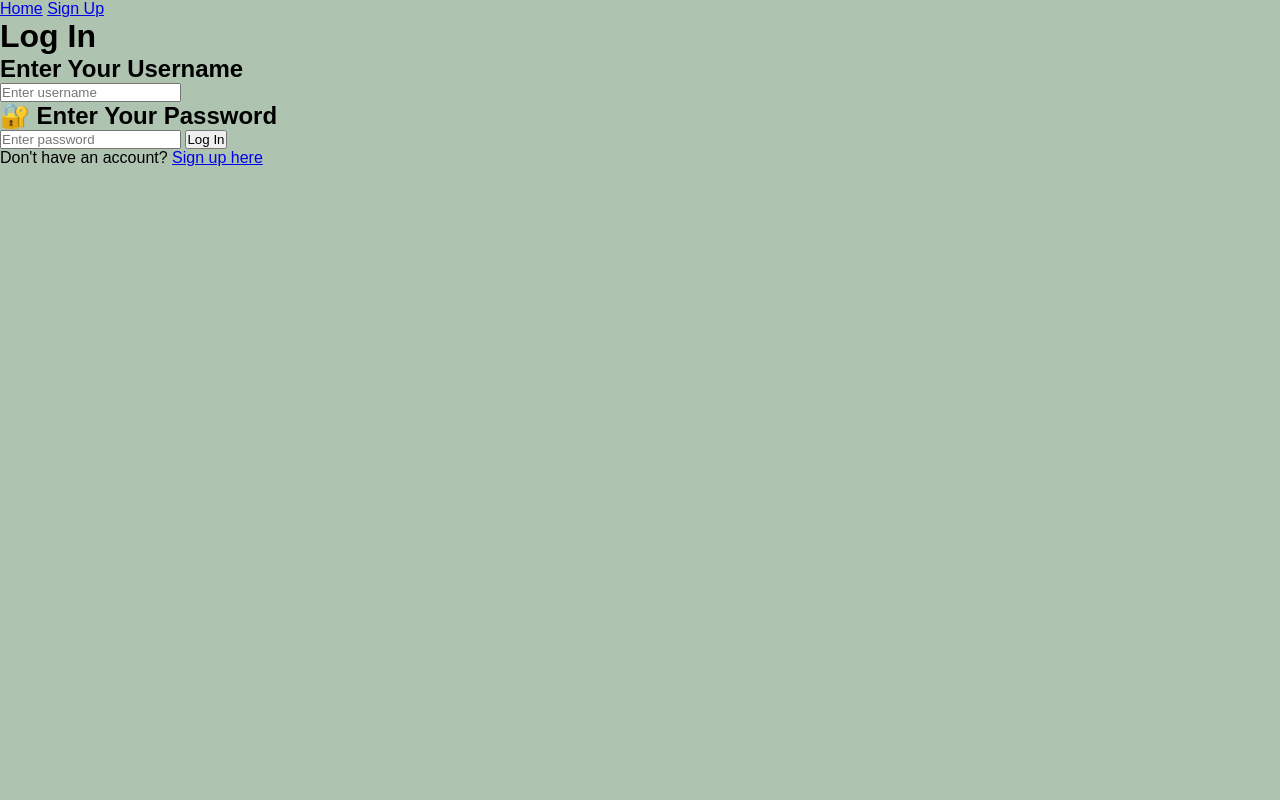
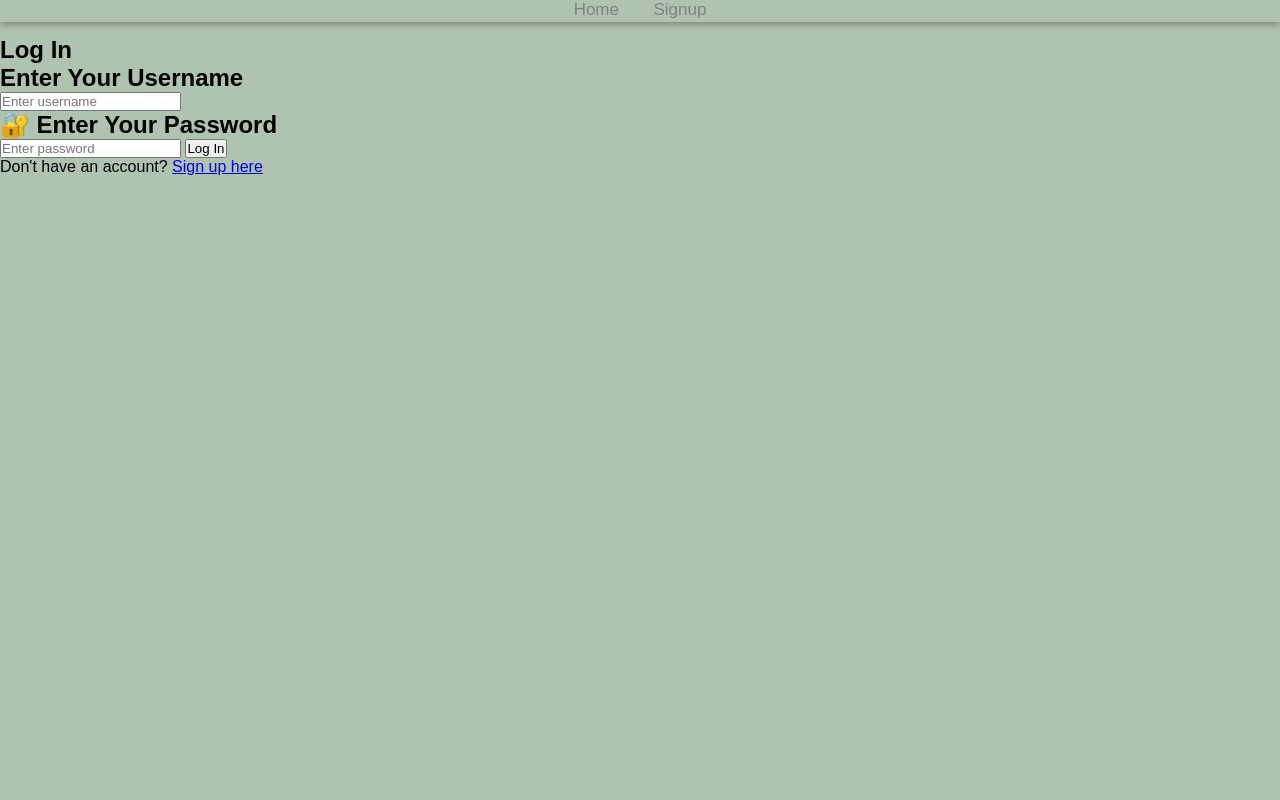
Before and after one commit to Jola189/Recipe-Reservoir, a Flask app: page /login in a window 1280 px wide. Run offline with Flask 3, Linux system fonts and the light colour scheme.

Commit message:
changed my index

```diff
--- a/static/style.css
+++ b/static/style.css
@@ -80,50 +80,56 @@ section .main .main_img{
     object-fit: contain;
 }
 
-section .main .main_text h1{
+section .main .main_text h2{
     font-size: 28px;
     position: relative;
     top: -90px;
-    left: 20px;
-}
-
-section .main .main_text h1 span{
-    margin-left: 15px;
-    color:#fac031;
-    line-height: 22px;
-    font-size: 32px;
+    /* left: 20px;  */
+    margin-left: 100px;
 }
 
 section .main .main_img img{
     width: 700px;
     position: relative;
-    left: 55px;
+    /* left: 5px; */
 }
 
 section p{
     width: 650px;
     text-align: justify;
     position: relative;
-    left: 69px;
-    bottom: 200px;
+    right: 100px;
+    top: 75px;
     line-height: 22px;
 }
 
-section .main_btn {
-    background: #fac031;
-    position: relative;
-    left: 123px;
-    width: 150px;
+/* the login and sign up buttons*/
+.login-btn {
+    background-color: rgba(253, 220, 56, 0.95); /* Blue */
+    color: white;
+    border: none;
+    padding: 10px 20px;
+    border-radius: 6px;
     cursor: pointer;
-    padding: 12px 2px;
+    font-size: 16px;
+    margin-bottom: 300px;
+    margin-left: 100px;
 }
-
-section .main_btn a{
+.login-btn:hover {
+    background-color: rgba(220, 188, 31, 0.95);
+    cursor: pointer;
+}
+.signup-btn {
+    background-color: rgba(253, 220, 56, 0.95); /* Green */
     color: white;
-    margin-right: 10px;
-    text-decoration: none;
+    border: none;
+    padding: 10px 20px;
+    border-radius: 6px;
+    cursor: pointer;
+    font-size: 16px;
+    margin-top: 15px;
 }
-
-section .main_btn:hover {
-    transition: 0.5s;
+.signup-btn:hover {
+    background-color: rgba(220, 188, 31, 0.95);
+    cursor: pointer;
 }
--- a/static/stylelogin.css
+++ b/static/stylelogin.css
@@ -12,21 +12,73 @@ body{
     min-height: 100vh;
     background: seagreen;
 }
-.wrapper{
+
+section{
+    width: 100%;
+    height: 100vh;
+}
+
+section nav{
+    display: flex;
+    justify-content: space-around;
+    align-items: center;
+    position: fixed;
+    right: 0;
+    left: 0;
+    background: 0;
+    box-shadow: 0 0 10px rgba(0,0,0,0.5);
+    z-index: 1000;
+}
+
+section nav ul{
+    list-style: none;
+}
+
+section nav ul li{
+    display: inline-block;
+    margin: 0 15px;
+}
+
+section nav ul li a{
+    text-decoration: none;
+    color: grey;
+    font-weight: 500;
+    font-size: 17px;
+    transition: 0.1s
+}
+
+section nav ul li a::after{
+    content: '';
+    width: 0;
+    height: 2px;
+    background: rgb(139, 139, 139);
+    display: block;
+    transition: 0.2s linear;
+}
+
+section nav ul li a:hover::after{
+    width: 100%;
+}
+
+section nav ul li a:hover::after{
+    color: rgb(139, 139, 139);
+}
+
+.form{
     width: 420px;
     background: purple;
     color: #fff;
 }
-.wrapper h1{
+.form h2{
     font-size: 36px;
     text-align: center;
 }
-.wrapper .input-box{
+.form .input{
     width: 100%;
     height: 50px;
     margin: 30px 0;
 }
-.input-box input{
+.input input{
     width: 100%;
     height: 100%;
     background: transparent;
@@ -38,10 +90,10 @@ body{
     color: #fff;
     padding: 20px 45px 20px 20px
 }
-.input-box input::placeholder{
+.input input::placeholder{
     color: #fff;
 }
-.input-box i{
+.input i{
     position: ablsolute;
     right: 20px;
     top: 30%;
--- a/templates/login.html
+++ b/templates/login.html
@@ -4,15 +4,33 @@
   <meta charset="UTF-8">
   <meta name="viewport" content="width=device-width, initial-scale=1.0">
   <title>Login - Recipe Hub</title>
-  <link rel="stylesheet" href="{{ url_for('static', filename='style.css') }}">
+  <link rel="stylesheet" href="{{ url_for('static', filename='stylelogin.css') }}">
 </head>
 <body style="background-color: #AEC3B0;">
 
+  <section>
+        <nav>
+            <!-- <div class="logo">
+                <img src="{{ url_for('static', filename='assets/Larana_boutiquE.png') }}" alt="Logo">
+            </div> -->
+
+            <ul>
+    <li><a href="{{ url_for('home') }}">Home</a></li>
+    <li><a href="{{ url_for('signup') }}">Signup</a></li>
+</ul>
+
+
+        </nav>
+
   <!-- Top Navigation -->
-  <div class="topnav">
+  <!-- <div class="topnav">
       <a class="nav-link" href="{{ url_for('home') }}">Home</a>
       <a class="nav-link" href="{{ url_for('signup') }}">Sign Up</a>
-  </div>
+  </div> -->
+
+
+  <br>
+  <br>
 
   <h1>Log In</h1>
 
```
Also changed, not shown: templates/index.html (+26 -12 lines).
